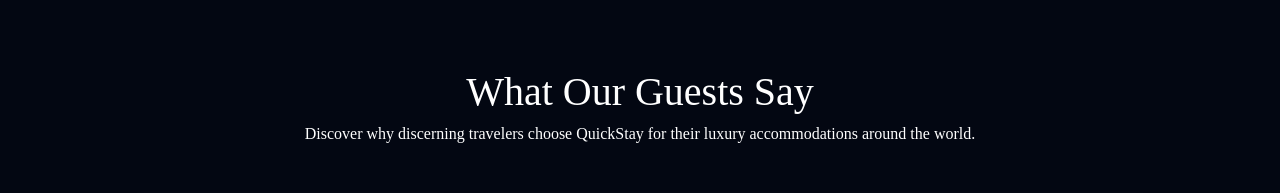
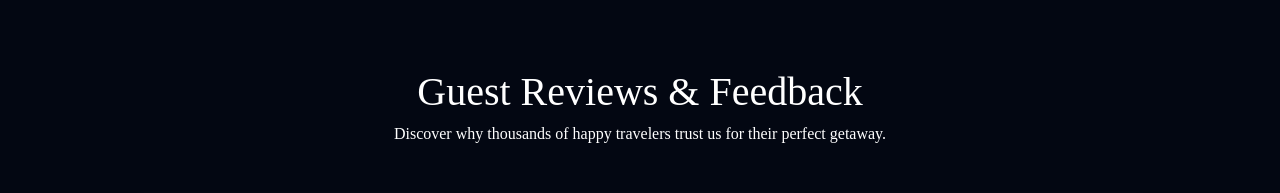
Before and after one commit to MehmoodCoder/Hotel_Booking_MERN_App, a React (Vite) app in the folder client/: page / in a window 1280 px wide. Shown: the part 2258-2451 px from the top of the page. Built offline with nearby package versions, Linux system fonts and the light colour scheme; no server answers.

Commit message:
Change Title & Description

```diff
--- a/client/src/components/Reviews.jsx
+++ b/client/src/components/Reviews.jsx
@@ -6,7 +6,8 @@ const testimonialsData = [
     _id: "1",
     name: "Emma Rodriguez",
     location: "Barcelona, Spain",
-    avatar: "https://images.unsplash.com/photo-1534528741775-53994a69daeb?auto=format&fit=crop&w=200&q=80",
+    avatar:
+      "https://images.unsplash.com/photo-1534528741775-53994a69daeb?auto=format&fit=crop&w=200&q=80",
     rating: 4,
     review:
       "I've used many booking platforms before, but none compare to the personalized experience and attention to detail that QuickStay provides.",
@@ -15,7 +16,8 @@ const testimonialsData = [
     _id: "2",
     name: "Sarah Jenkins",
     location: "London, UK",
-    avatar: "https://images.unsplash.com/photo-1494790108377-be9c29b29330?auto=format&fit=crop&w=200&q=80",
+    avatar:
+      "https://images.unsplash.com/photo-1494790108377-be9c29b29330?auto=format&fit=crop&w=200&q=80",
     rating: 5,
     review:
       "The seamless booking process and verified luxury properties made our family vacation truly unforgettable. Highly recommended!",
@@ -24,7 +26,8 @@ const testimonialsData = [
     _id: "3",
     name: "Michael Chen",
     location: "Singapore",
-    avatar: "https://images.unsplash.com/photo-1507003211169-0a1dd7228f2d?auto=format&fit=crop&w=200&q=80",
+    avatar:
+      "https://images.unsplash.com/photo-1507003211169-0a1dd7228f2d?auto=format&fit=crop&w=200&q=80",
     rating: 5,
     review:
       "Outstanding customer service and top-tier hotel selections. Booking our anniversary trip through this platform was the best decision.",
@@ -35,8 +38,8 @@ const Testimonials = () => {
   return (
     <div className="flex flex-col items-center w-full px-6 md:px-16 lg:px-24 xl:px-32 py-20 bg-gray-950 text-white">
       <Title
-        title="What Our Guests Say"
-        description="Discover why discerning travelers choose QuickStay for their luxury accommodations around the world."
+        title="Guest Reviews & Feedback"
+        description="Discover why thousands of happy travelers trust us for their perfect getaway."
       />
 
       <div className="grid grid-cols-1 md:grid-cols-2 lg:grid-cols-3 gap-6 w-full mt-12 justify-items-center">
```
